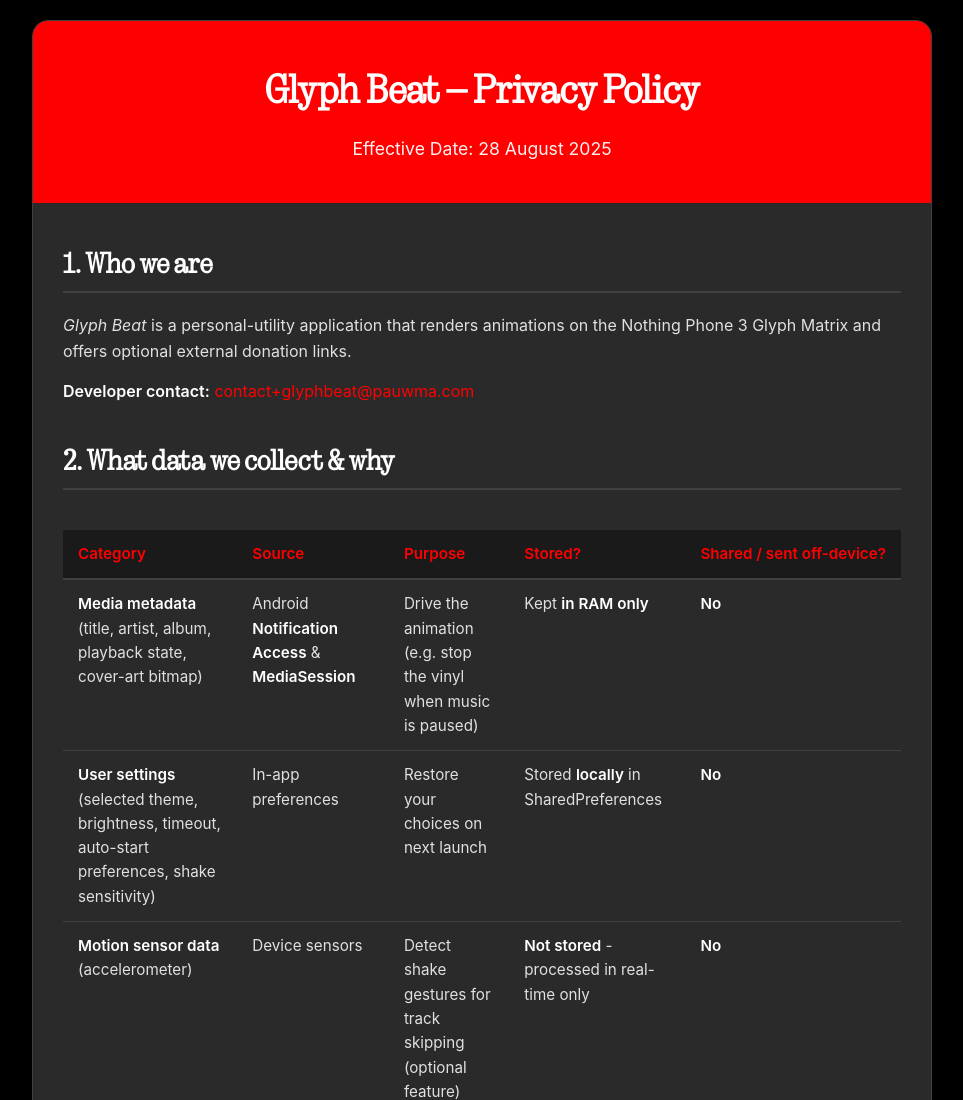
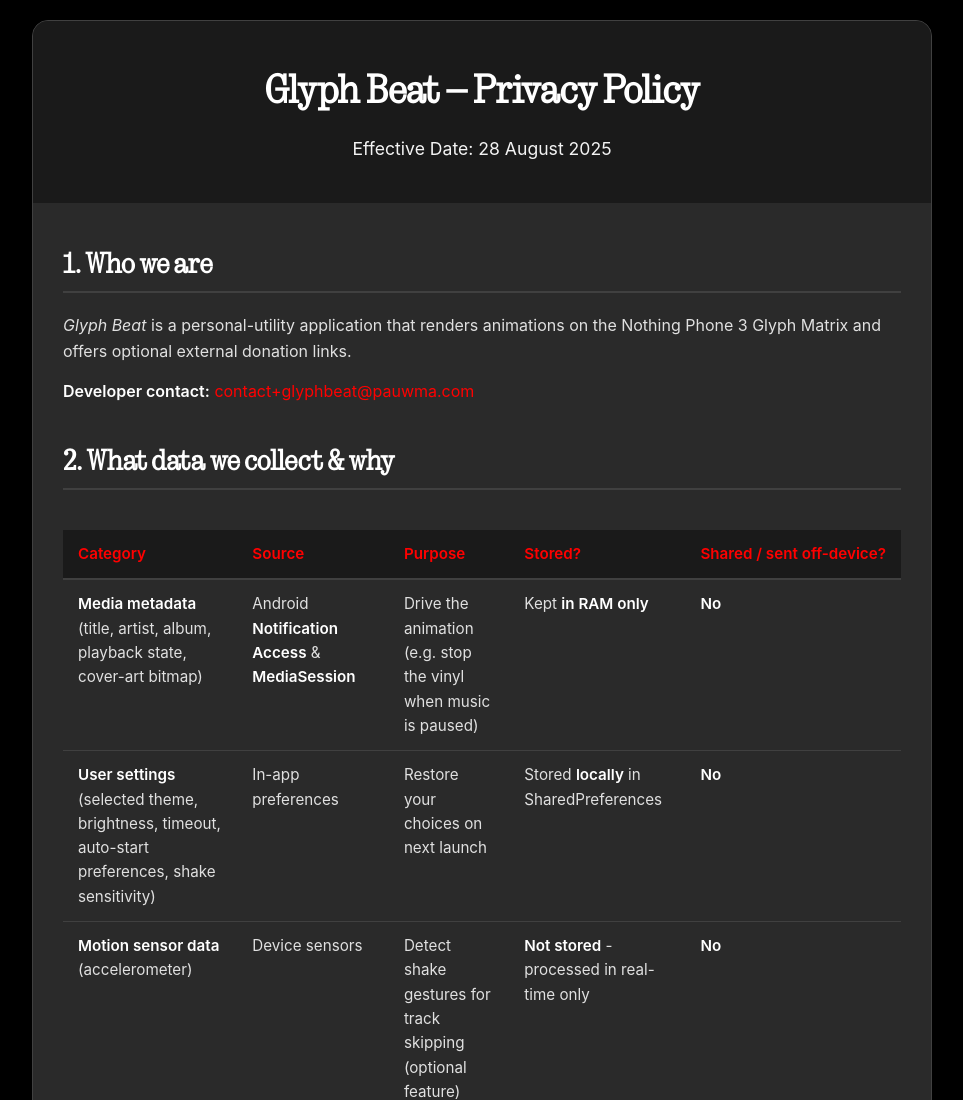
Before and after one commit to pauwma/GlyphBeat, a plain HTML site: page docs/privacy.html in a window 1280 px wide. Shown: the top 1100 px of the page, without its empty margins (158-1121 px from the left). Drawn offline with Linux system fonts and the light colour scheme.

Commit message:
Update header background color in privacy page
Changed the .header background color in docs/privacy.html from red (#FF0000) to dark gray (#1A1A1A) for improved visual consistency.

```diff
--- a/docs/privacy.html
+++ b/docs/privacy.html
@@ -45,7 +45,7 @@
         }
 
         .header {
-            background: #FF0000;
+            background: #1A1A1A;
             color: white;
             padding: 40px 30px;
             text-align: center;
```
